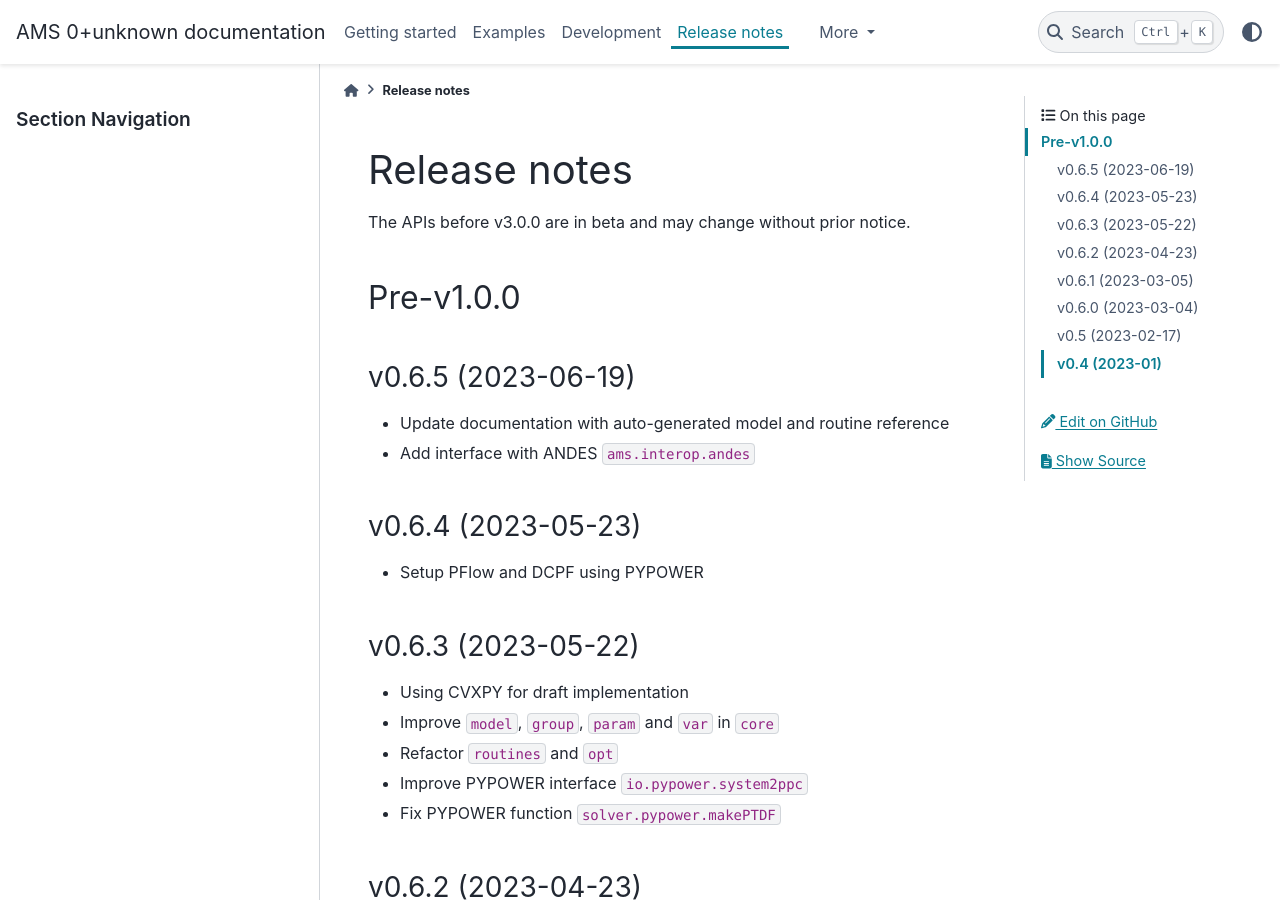
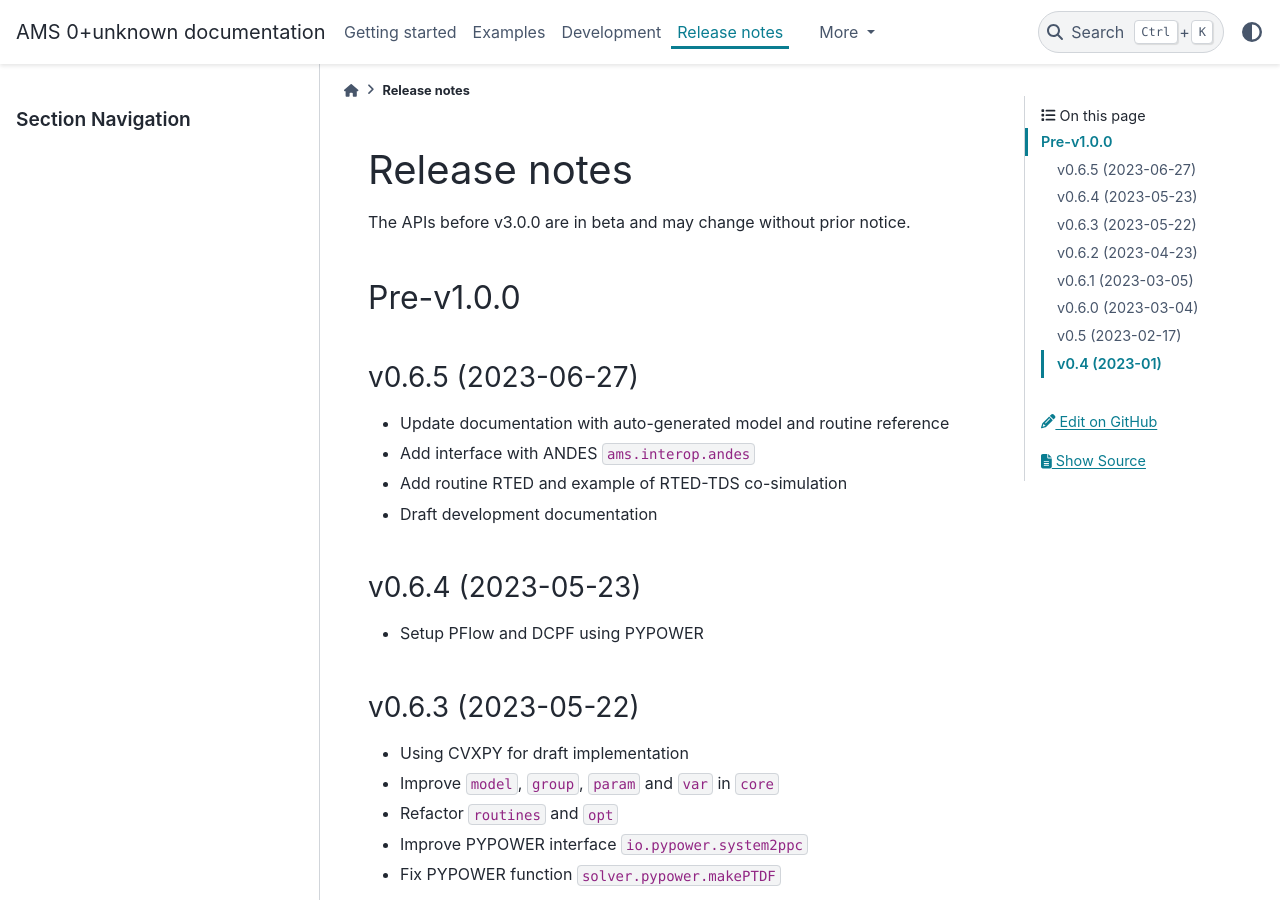
Before and after one commit to CURENT/ams, a Sphinx documentation site: the page built from docs/source/release-notes.rst, in a window 1280 px wide and 900 px high. Built offline with Sphinx 7.4.7 and the PyData theme 0.15.4, drawn with Linux system fonts in a browser that asks for light colours.

Commit message:
Update release notes

```diff
--- a/docs/source/examples/index.rst
+++ b/docs/source/examples/index.rst
@@ -5,4 +5,4 @@ Examples
 
 .. _`development demos`: https://github.com/jinningwang/ams/tree/master/dev/demo
 
-You can check `development demos`_ for examples.
+Refer to the development `development demos`_ for examples prior to preparing this section.
--- a/docs/source/release-notes.rst
+++ b/docs/source/release-notes.rst
@@ -9,11 +9,13 @@ The APIs before v3.0.0 are in beta and may change without prior notice.
 Pre-v1.0.0
 ==========
 
-v0.6.5 (2023-06-19)
+v0.6.5 (2023-06-27)
 -------------------
 
 - Update documentation with auto-generated model and routine reference
 - Add interface with ANDES ``ams.interop.andes``
+- Add routine RTED and example of RTED-TDS co-simulation
+- Draft development documentation
 
 v0.6.4 (2023-05-23)
 -------------------
```
